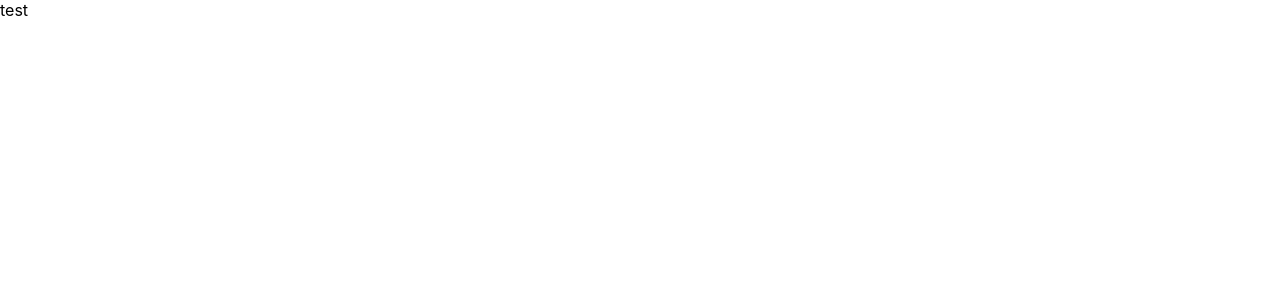
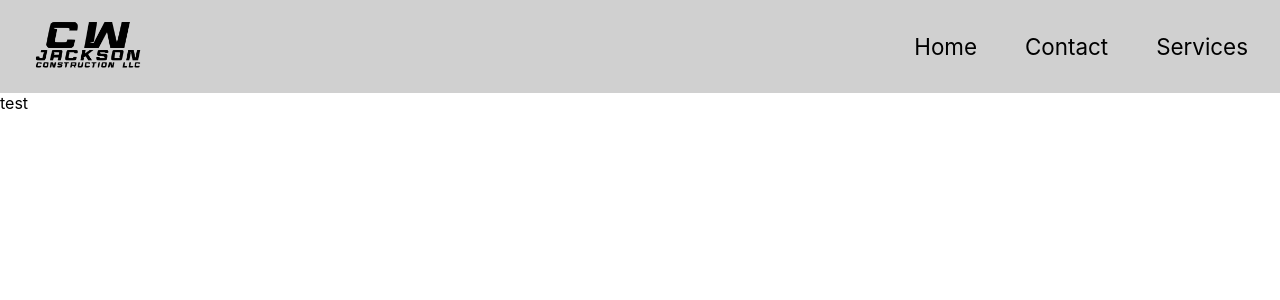
Before and after one commit to Kasej01/CWJacksonConstruction, a React (Create React App) app in the folder client/: page /contact in a window 1280 px wide. Shown: the top 300 px of the page. Built offline with nearby package versions, Linux system fonts and the light colour scheme; the HTML template or start-up script is replaced by a standard one.

Commit message:
navbar updates

```diff
--- a/client/public/index.html
+++ b/client/public/index.html
@@ -2,7 +2,7 @@
 <html lang="en">
   <head>
     <meta charset="utf-8" />
-    <link rel="icon" href="%PUBLIC_URL%/favicon.ico" />
+    <link rel="icon" href="%PUBLIC_URL%/favicon.png" />
     <meta name="viewport" content="width=device-width, initial-scale=1" />
     <meta name="theme-color" content="#000000" />
     <meta
--- a/client/src/App.js
+++ b/client/src/App.js
@@ -2,10 +2,12 @@ import { BrowserRouter, Routes, Route} from "react-router-dom";
 import Home from "./pages/Home";
 import Contact from "./pages/Contact";
 import Services from "./pages/Services";
+import Navbar from "./components/Navbar";
 
 export default function App() {
   return (
     <BrowserRouter>
+    <Navbar/>
       <Routes>
         <Route path="/" element={<Home />} />
         <Route path="/contact" element={<Contact />} />
--- a/client/src/components/Navbar.js
+++ b/client/src/components/Navbar.js
@@ -19,9 +19,9 @@ export default function Navbar() {
         <span className="bar"></span>
       </div>
       <div className={`links${menuOpen ? ' open' : ''}`}>
-        <a href="/">Home</a>
-        <a href="/contact">Contact</a>
-        <a href="/contact">Services</a>
+        <a className="link" href="/">Home</a>
+        <a className="link" href="/contact">Contact</a>
+        <a className="link" href="/contact">Services</a>
       </div>
     </div>
   );
--- a/client/src/pages/Home.js
+++ b/client/src/pages/Home.js
@@ -1,11 +1,9 @@
 import { React } from "react";
-import Navbar from '../components/Navbar';
 
 
 export default function Home() {
   return (
     <div>
-        <Navbar/>
     </div>
   );
 }
--- a/client/src/styles/components/Navbar.css
+++ b/client/src/styles/components/Navbar.css
@@ -13,7 +13,7 @@
     color: black;
 }
 
-.nav-container a:hover {
+.link:hover {
     box-shadow: 0 4px 3px -2px rgba(0, 0, 0, 0.3);
 }
 
```
Also changed, not shown: client/public/Favicon.png (added), 1 other file (tests, documents, lock files or other folders).
